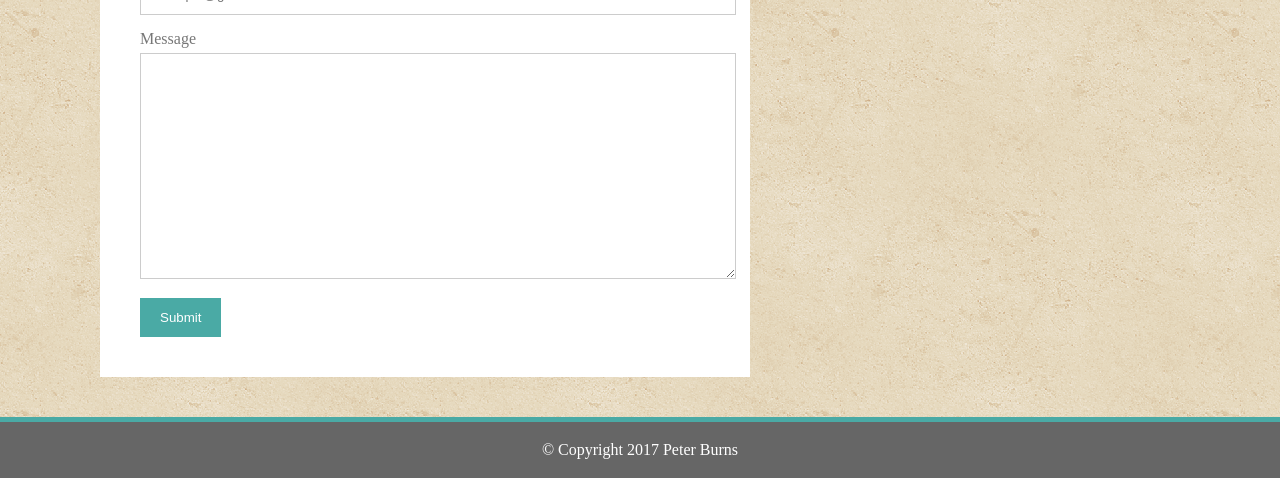
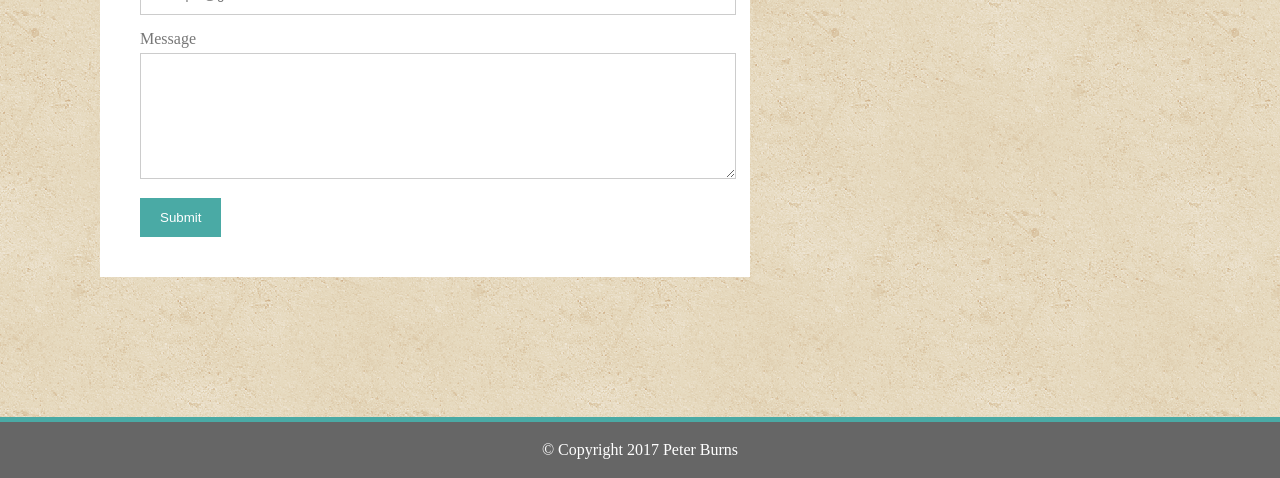
Before and after one commit to Peter-Burns/Basic-Portfolio, a plain HTML site: page contact.html in a window 1280 px wide. Shown: the part 325-803 px from the top of the page. Drawn offline with Linux system fonts and the light colour scheme.

Commit message:
resized textarea

```diff
--- a/assets/css/style.css
+++ b/assets/css/style.css
@@ -100,6 +100,9 @@ input[type=text], textarea {
     margin-bottom: 16px;
     resize: vertical
 }
+textarea {
+	height:100px;
+}
 input[type=submit] {
     background-color: #4aaaa5;
     color: white;
--- a/contact.html
+++ b/contact.html
@@ -18,7 +18,7 @@
 	<article>
 		<h1>Contact</h1>
 		<div class="form">
-  			<form action="#">
+  			<form action="#" method="post">
 
     		<label for="name">Name</label>
     		<input type="text" id="name" name="name" placeholder="John Smith">
@@ -27,7 +27,7 @@
     		<input type="text" id="email" name="email" placeholder="example@gmail.com">
 
     		<label for="message">Message</label>
-    		<textarea id="Message" name="message" placeholder="" style="height:200px"></textarea>
+    		<textarea id="Message" name="message"></textarea>
 
     		<input type="submit" value="Submit">
 
```
